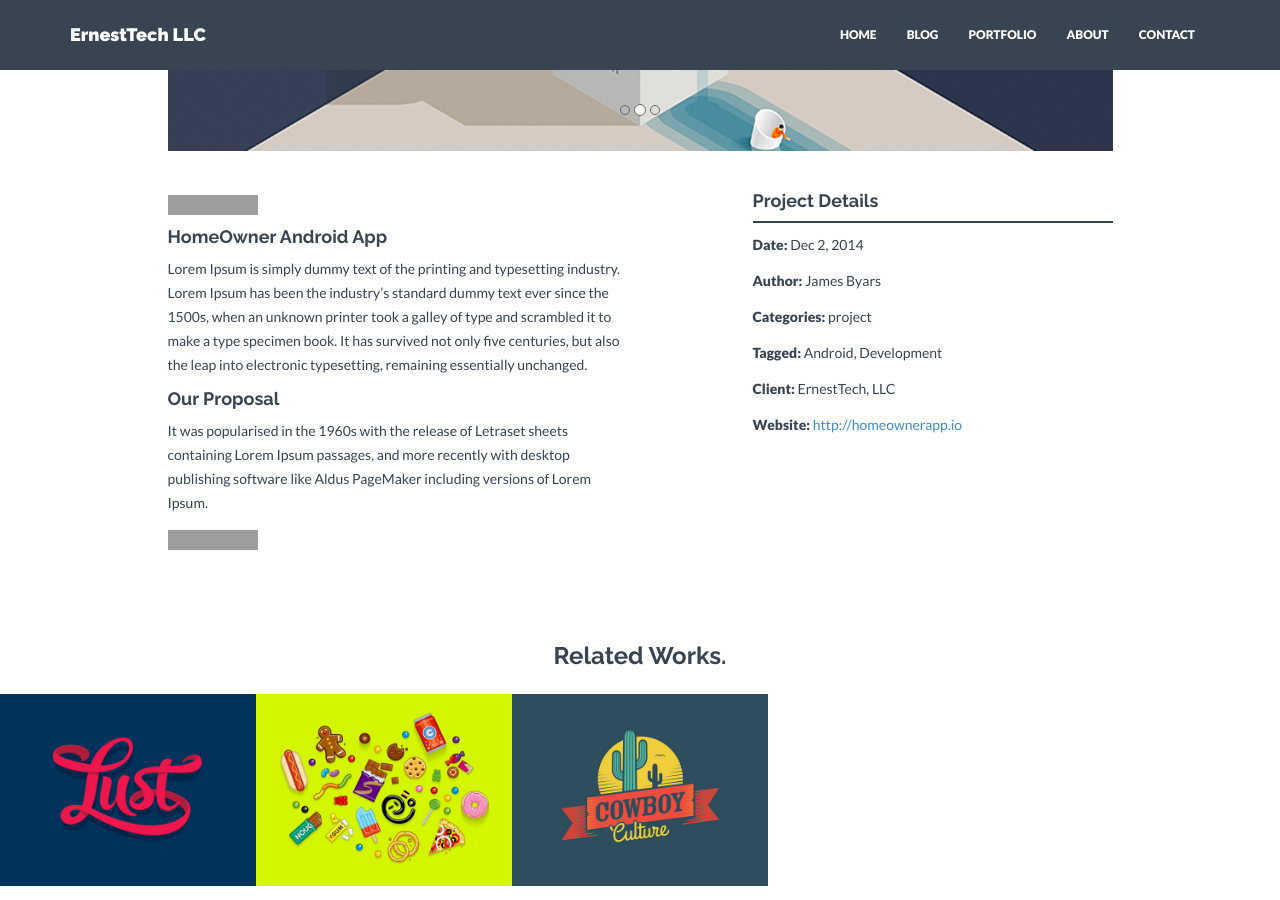
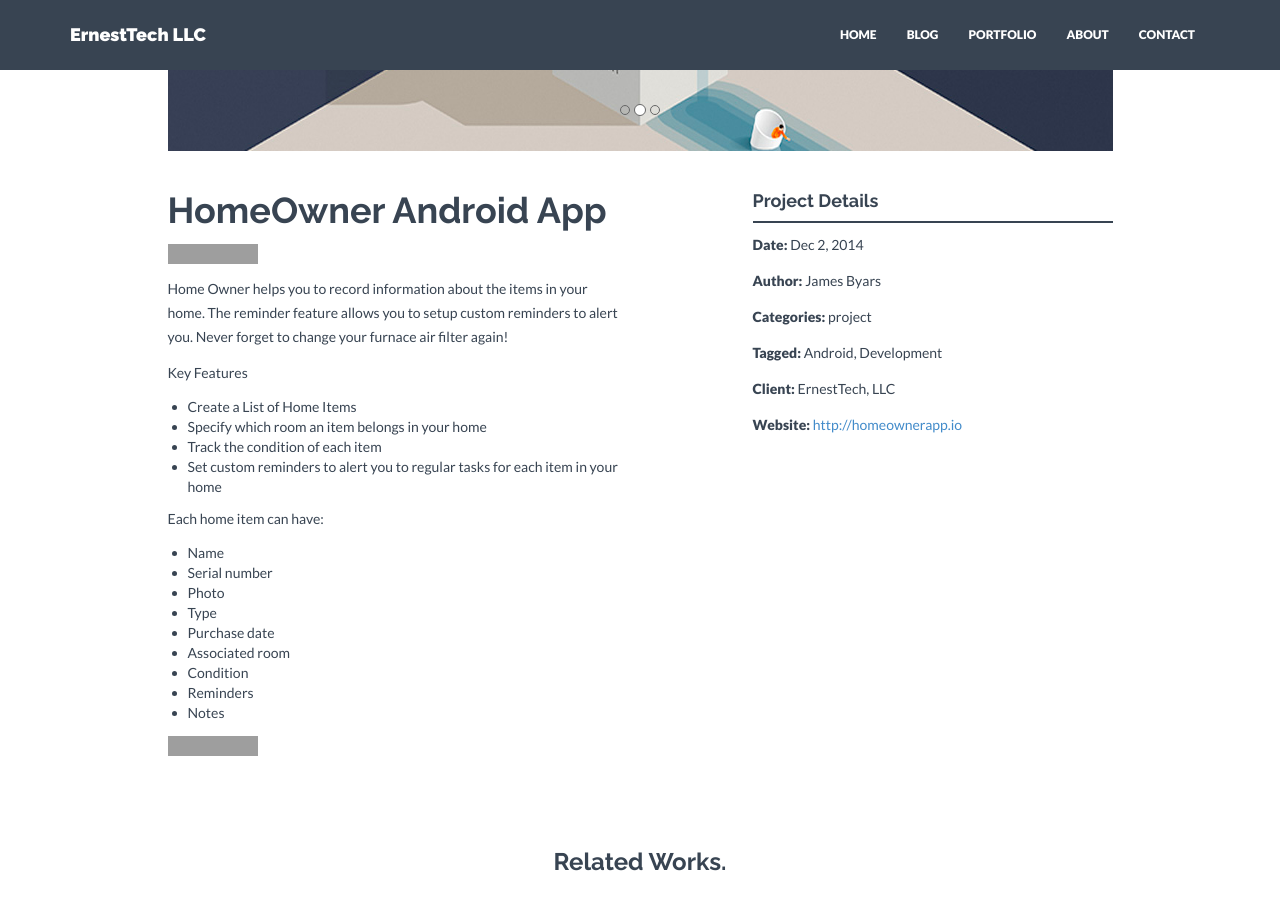
Before and after one commit to ErnestTech/ernesttech.github.io, a Jekyll site: the page built from _posts/project/2014-12-02-homeowner-android-app.markdown, in a window 1280 px wide and 900 px high, scrolled down 675 px. Built offline with Jekyll 4.4.1, drawn with Linux system fonts in a browser that asks for light colours; nearby versions of some CDN libraries; grey boxes are pictures that could not be loaded.

Commit message:
Update HomeOwner project description

```diff
--- a/_posts/project/2014-12-02-homeowner-android-app.markdown
+++ b/_posts/project/2014-12-02-homeowner-android-app.markdown
@@ -16,13 +16,29 @@
 website: http://homeownerapp.io
 ---
 
+# HomeOwner Android App
+
 <a href='https://play.google.com/store/apps/details?id=innov.ernest.com.homeowner&utm_source=global_co&utm_medium=prtnr&utm_content=Mar2515&utm_campaign=PartBadge&pcampaignid=MKT-Other-global-all-co-prtnr-py-PartBadge-Mar2515-1'><img alt='Get it on Google Play' src='https://play.google.com/intl/en_us/badges/images/generic/en_badge_web_generic.png'/></a>
 
+Home Owner helps you to record information about the items in your home.  The reminder feature allows you to setup custom reminders to alert you.  Never forget to change your furnace air filter again!
 
-#### HomeOwner Android App
-Lorem Ipsum is simply dummy text of the printing and typesetting industry. Lorem Ipsum has been the industry's standard dummy text ever since the 1500s, when an unknown printer took a galley of type and scrambled it to make a type specimen book. It has survived not only five centuries, but also the leap into electronic typesetting, remaining essentially unchanged.
+Key Features
 
-#### Our Proposal
-It was popularised in the 1960s with the release of Letraset sheets containing Lorem Ipsum passages, and more recently with desktop publishing software like Aldus PageMaker including versions of Lorem Ipsum.
+* Create a List of Home Items
+* Specify which room an item belongs in your home
+* Track the condition of each item
+* Set custom reminders to alert you to regular tasks for each item in your home
+
+Each home item can have:
+
+* Name
+* Serial number
+* Photo
+* Type
+* Purchase date
+* Associated room
+* Condition
+* Reminders
+* Notes
 
 <a href='https://play.google.com/store/apps/details?id=innov.ernest.com.homeowner&utm_source=global_co&utm_medium=prtnr&utm_content=Mar2515&utm_campaign=PartBadge&pcampaignid=MKT-Other-global-all-co-prtnr-py-PartBadge-Mar2515-1'><img alt='Get it on Google Play' src='https://play.google.com/intl/en_us/badges/images/generic/en_badge_web_generic.png'/></a>
```
